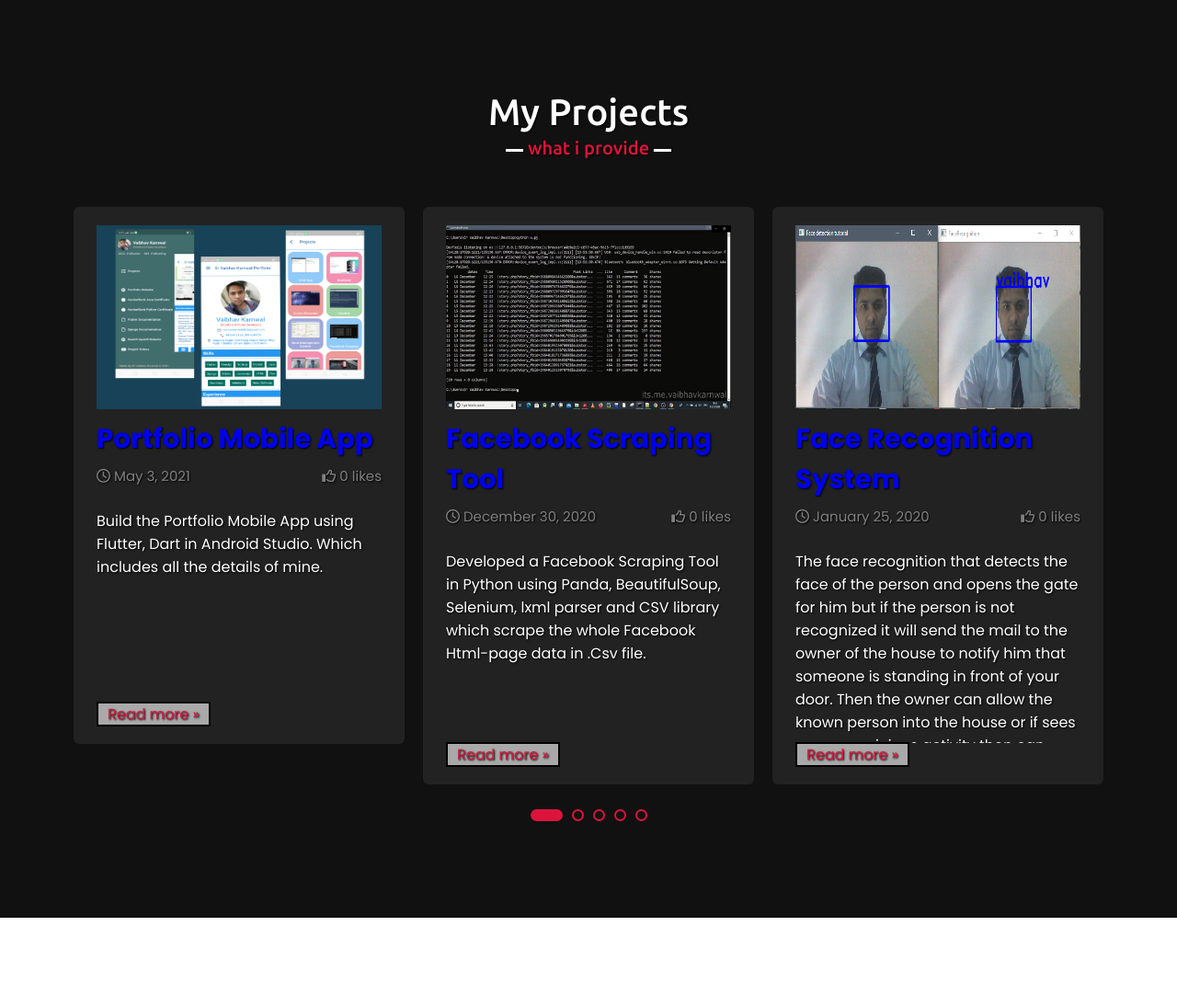
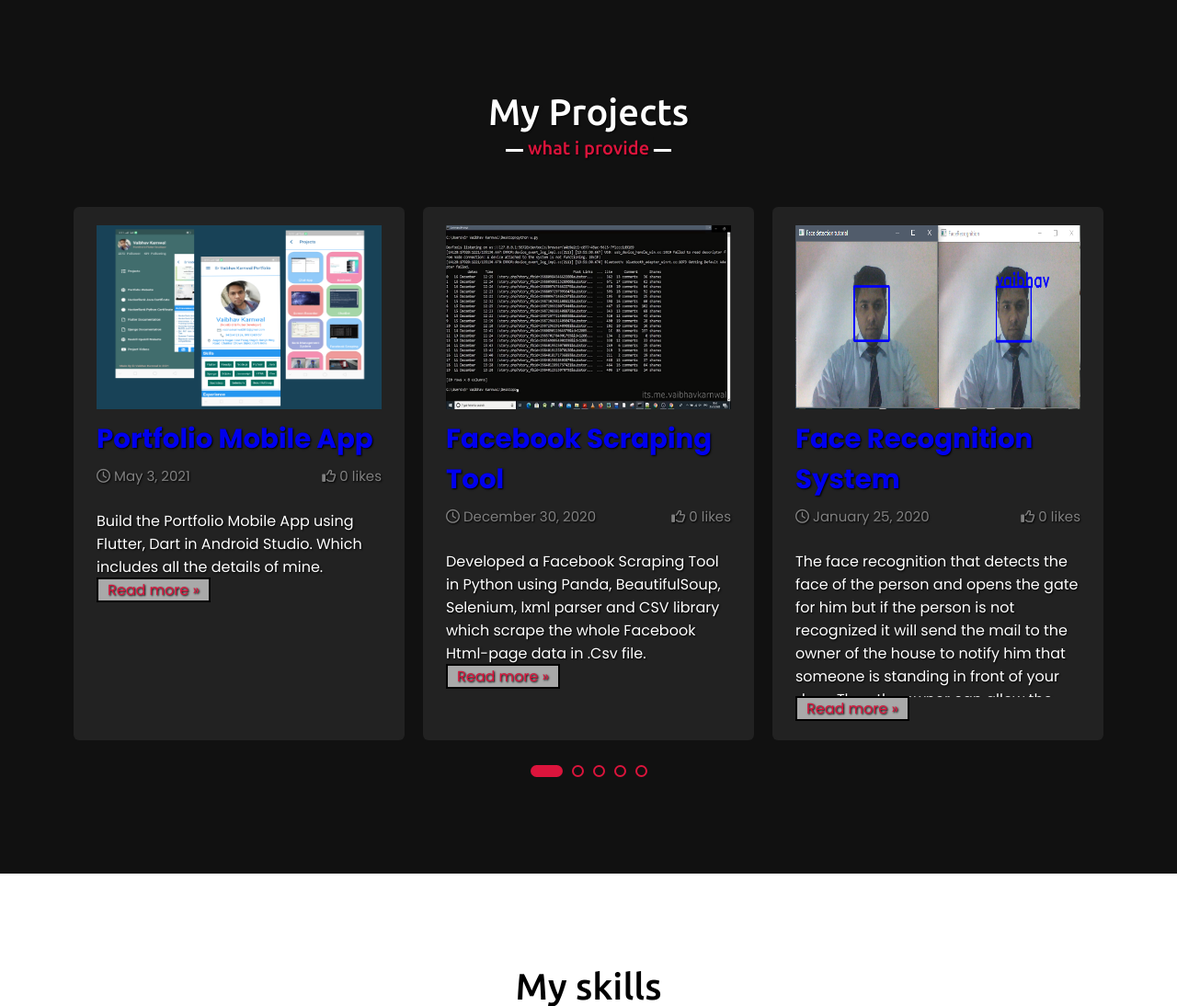
Before and after one commit to vaibhav-karnwal/itsmevaibhavkarnwal, a PHP site: page /index.php in a window 1280 px wide. Shown: the part 1534-2628 px from the top of the page at 92% size. Run offline with PHP 8.4, Linux system fonts and the light colour scheme; some libraries are stand-ins or nearby versions; grey boxes are pictures that could not be loaded.

Commit message:
Add files via upload

```diff
--- a/css/style.css
+++ b/css/style.css
@@ -296,6 +296,7 @@
 }
 .services .card{
     width: 100%;
+    max-height: 700px;
     background: #222;
     border-radius: 6px;
     padding: 20px 25px;
@@ -307,13 +308,16 @@
 }
 .services .card .box{
     transition: all 0.3s ease;
+    min-height: 540px;
 }
+
 .services .card .box img{
     height:200px;
 }
 .services .card .box .text h2 a{
     font-size:21px;
 	color:white;
+    max-height: 100px;
 	text-shadow: 1px 1px 2px black;
 }
 .services .card .box .date-comments ul .date{
@@ -337,7 +341,7 @@
 	color:gray;
 }
 .services .card .box .summary{
-    height:210px;
+    max-height: 160px;
     overflow: hidden;
     text-overflow: ellipsis;
 }
```
